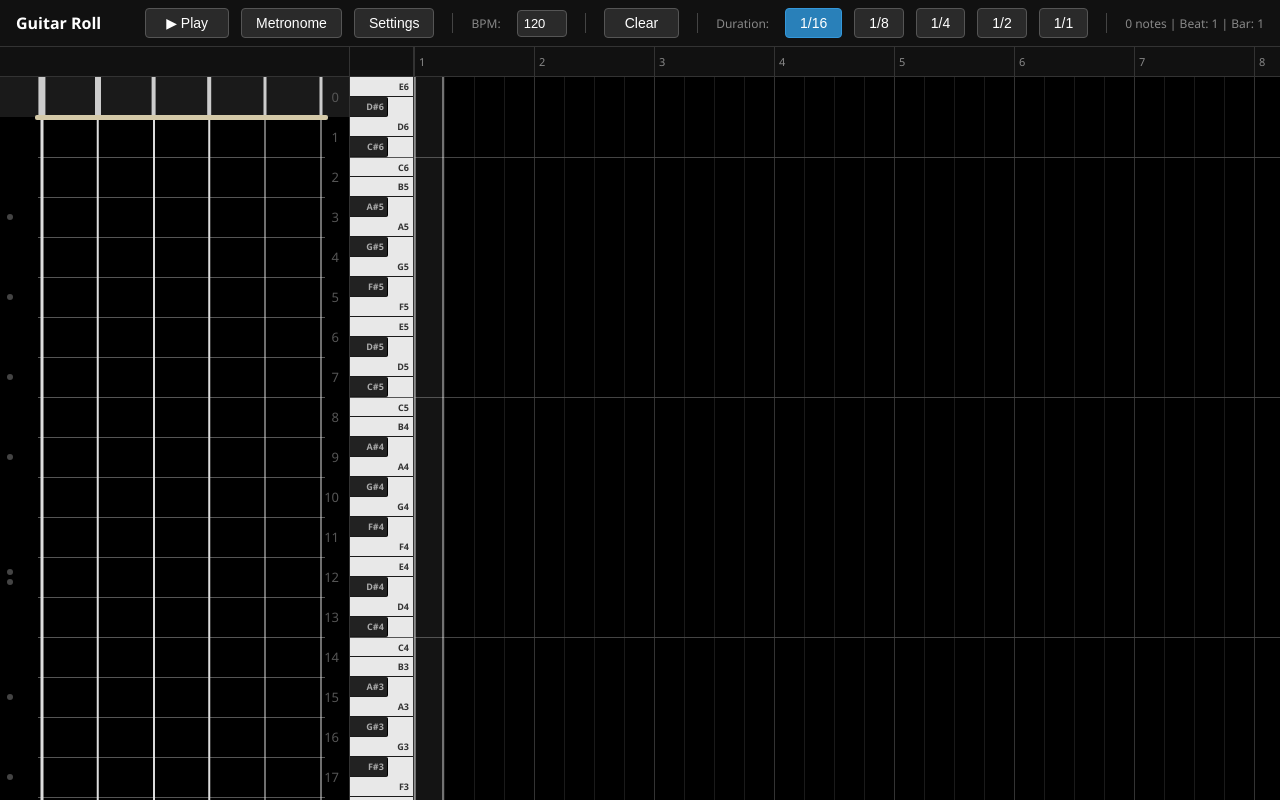
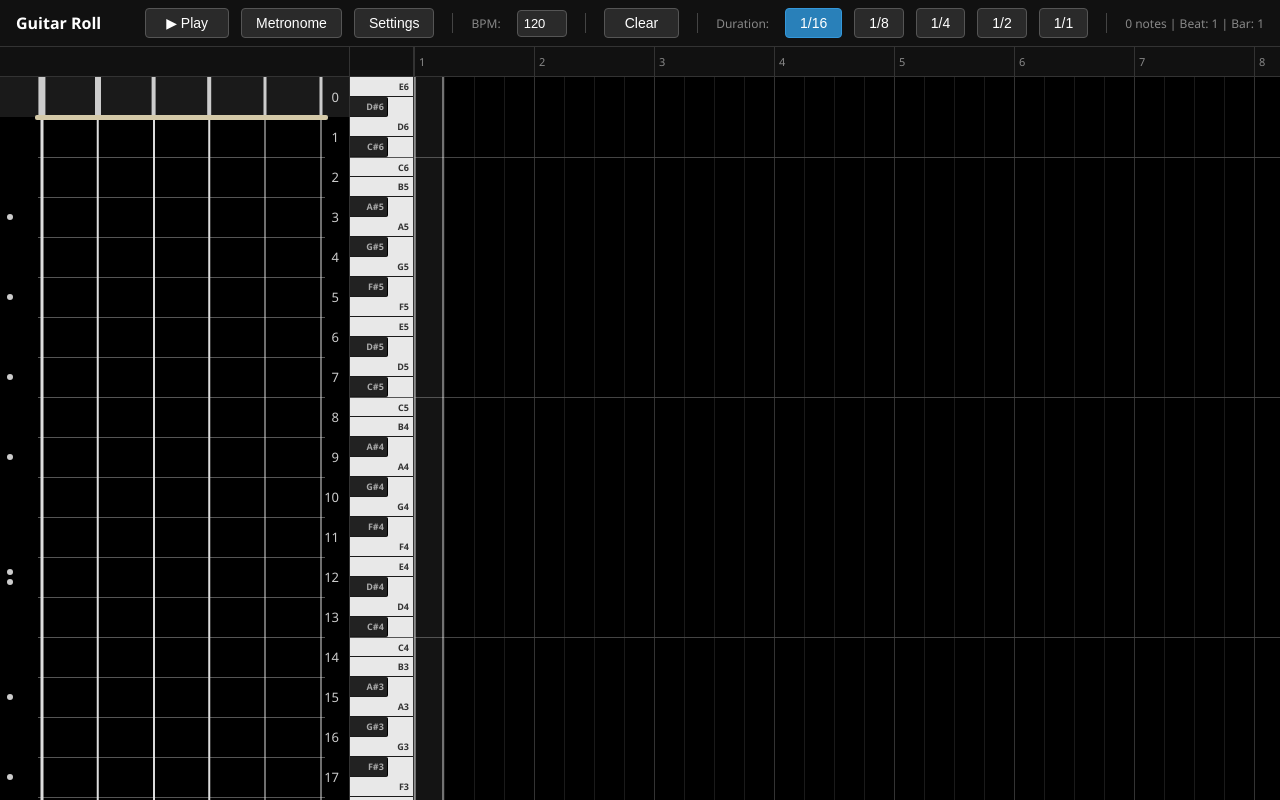
Before and after one commit to circuloponto/guitar_roll, a React (Vite) app: page / in a window 1280 px wide. Built offline with nearby package versions, Linux system fonts and the light colour scheme.

Commit message:
inline dots and fret numbers whiter

```diff
--- a/src/App.css
+++ b/src/App.css
@@ -162,7 +162,7 @@
   width: 6px;
   height: 6px;
   border-radius: 50%;
-  background: #444;
+  background: #ccc;
   transform: translate(-50%, -50%);
 }
 
--- a/src/components/Fretboard.jsx
+++ b/src/components/Fretboard.jsx
@@ -359,7 +359,7 @@ export default function Fretboard({ onNoteClick, onAdjacentClick, onMoveNote, on
             right: 10,
             top: cellCenterPx(fret),
             fontSize: 13,
-            color: '#555',
+            color: '#ccc',
             transform: 'translateY(-50%)',
             pointerEvents: 'none',
           }}>
```
